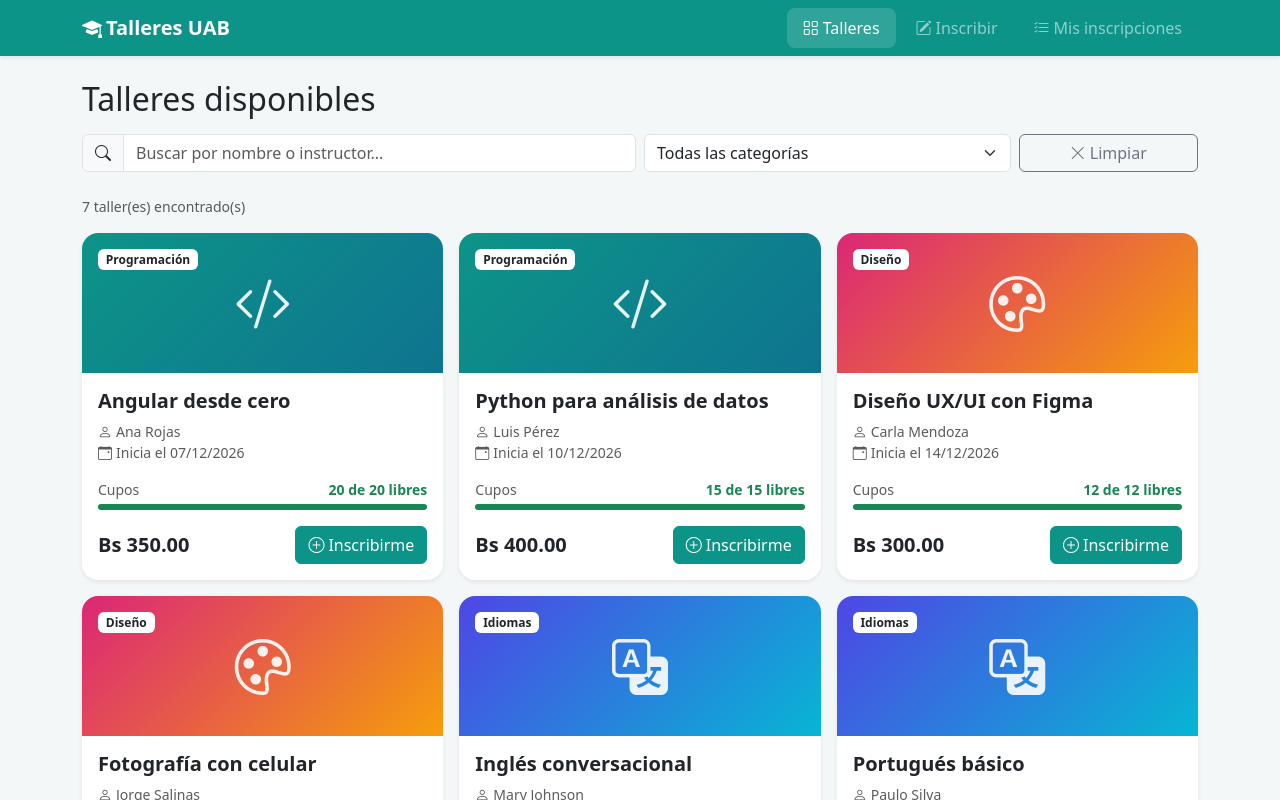
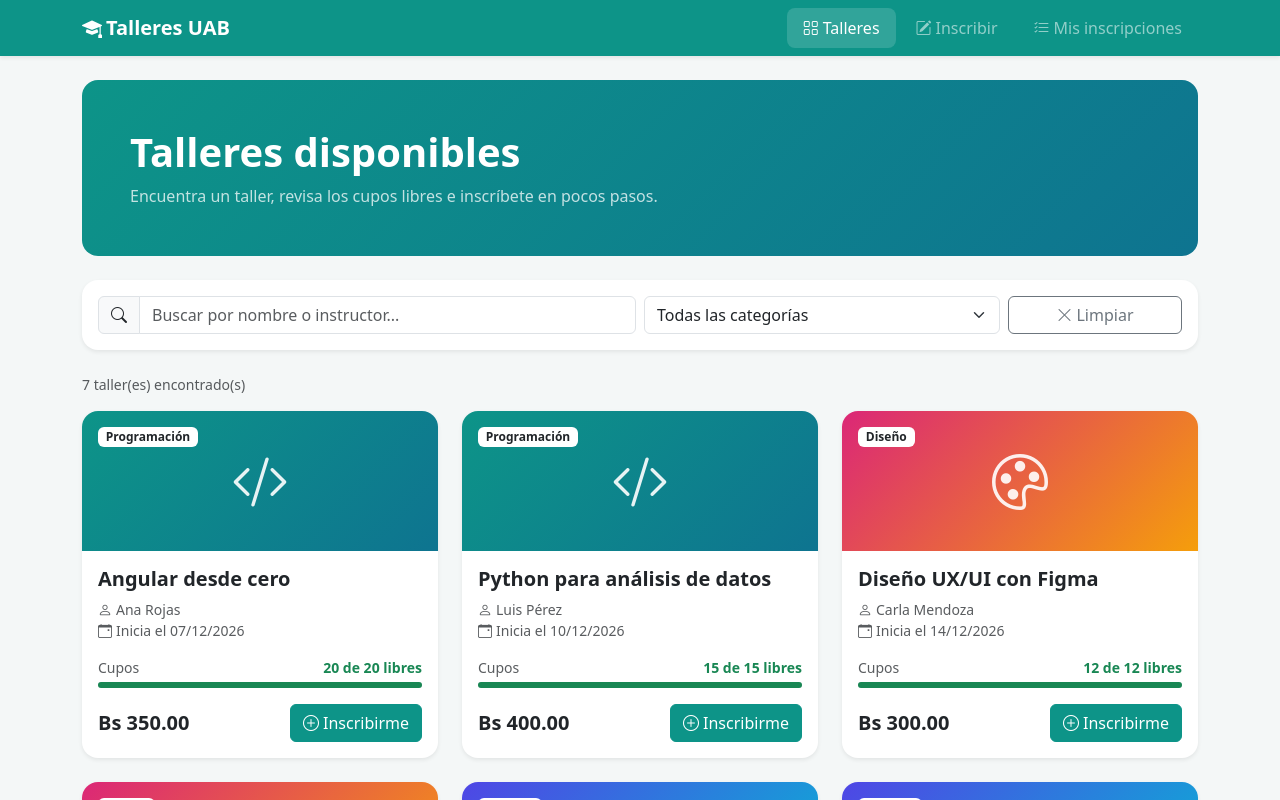
Before and after one commit to victorcastro-dot/angular-examen-final, an Angular app: page /talleres in a window 1280 px wide. Shown: the top 800 px of the page. Built offline with nearby package versions, Linux system fonts and the light colour scheme.

Commit message:
Rediseñar el encabezado y los filtros de la pantalla de talleres

```diff
--- a/src/app/pages/talleres/talleres.html
+++ b/src/app/pages/talleres/talleres.html
@@ -1,6 +1,11 @@
-<h2 class="mb-3">Talleres disponibles</h2>
+<section class="hero rounded-4 text-white p-4 p-md-5 mb-4">
+  <h1 class="fw-bold mb-2">Talleres disponibles</h1>
+  <p class="mb-0 opacity-75">Encuentra un taller, revisa los cupos libres e inscríbete en pocos pasos.</p>
+</section>
 
-<div class="row g-2 mb-4">
+<div class="card border-0 shadow-sm rounded-4 mb-4">
+  <div class="card-body">
+    <div class="row g-2">
       <div class="col-12 col-md-6">
         <div class="input-group">
           <span class="input-group-text"><i class="bi bi-search"></i></span>
@@ -29,12 +34,14 @@
         <button type="button" class="btn btn-outline-secondary" (click)="limpiar()"><i class="bi bi-x-lg me-1"></i>Limpiar</button>
       </div>
     </div>
+  </div>
+</div>
 
 @if (cargando()) {
   <div class="text-center py-5"><div class="spinner-border text-primary"></div></div>
 } @else {
-  <p class="text-muted small">{{ filtrados().length }} taller(es) encontrado(s)</p>
-  <div class="row row-cols-1 row-cols-sm-2 row-cols-lg-3 g-3">
+  <p class="text-muted small mb-3">{{ filtrados().length }} taller(es) encontrado(s)</p>
+  <div class="row row-cols-1 row-cols-sm-2 row-cols-lg-3 g-4">
     @for (t of filtrados(); track t.id) {
       <div class="col">
         <app-taller-card [taller]="t" (inscribir)="irAInscribir($event)" />
```
Lines whose indentation alone changed are shown as unchanged.
